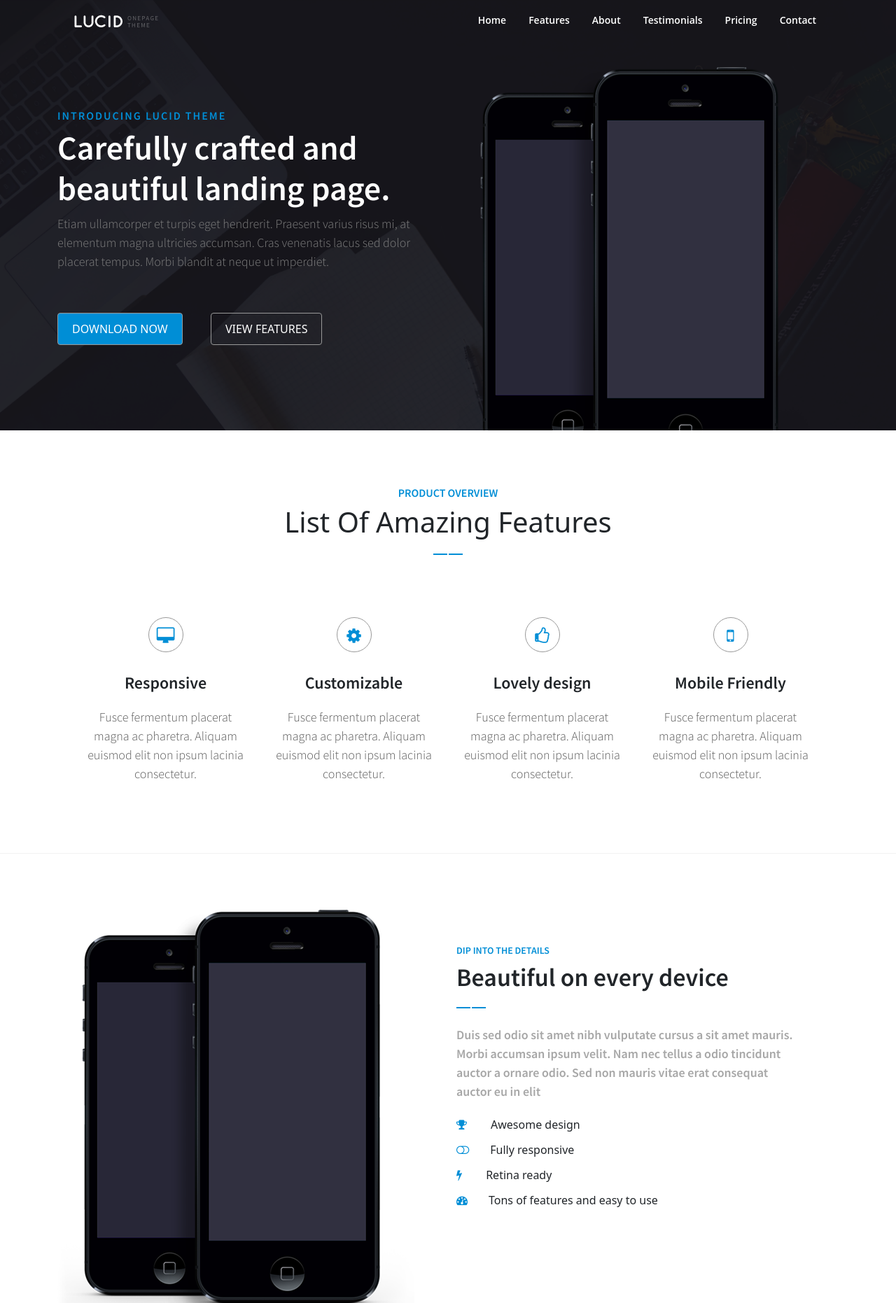
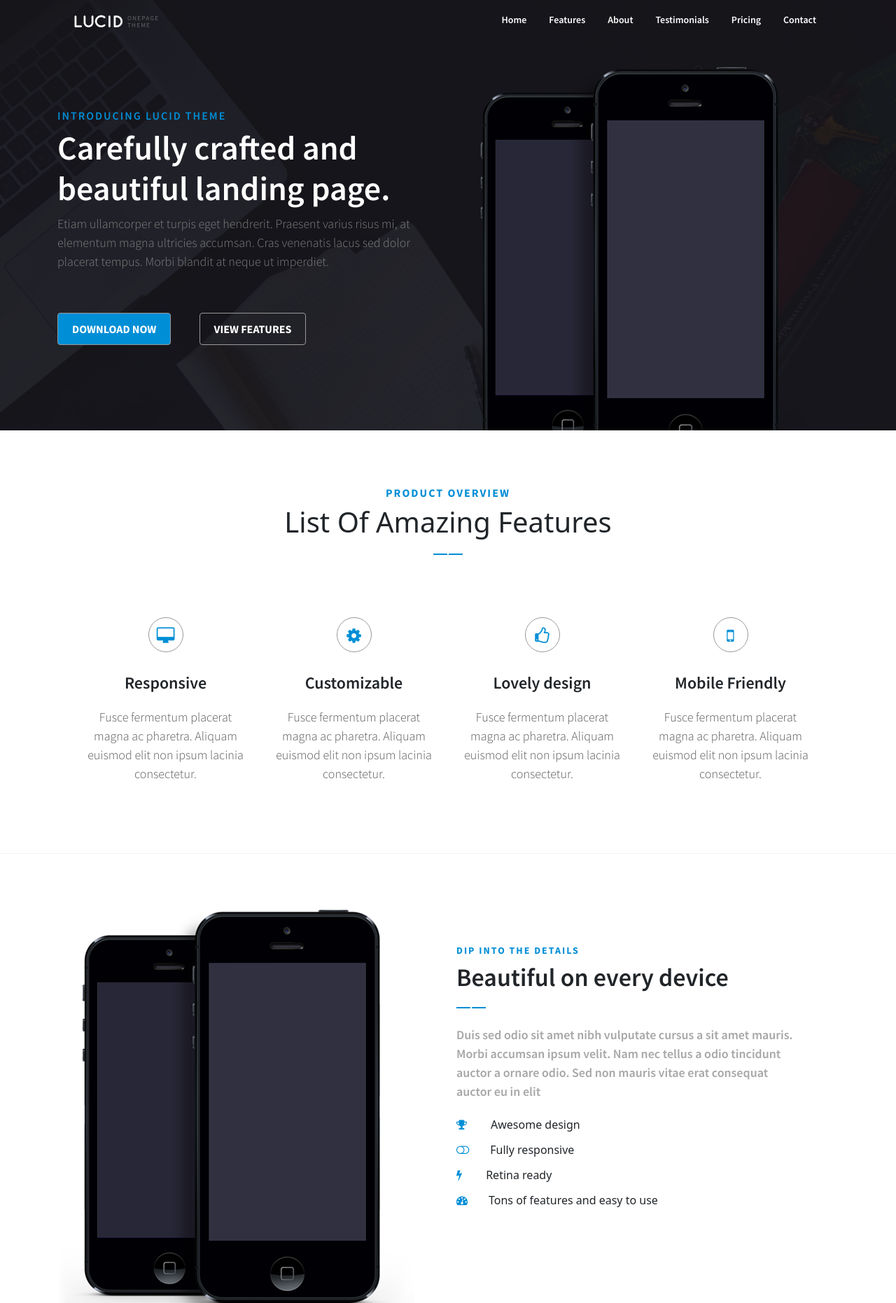
Before and after one commit to RipaAkter/LUCID, a plain HTML site: page index.html in a window 1280 px wide. Shown: the top 1862 px of the page at 70% size. Drawn offline with nearby package versions, Linux system fonts and the light colour scheme.

Commit message:
Add files via upload

```diff
--- a/style.css
+++ b/style.css
@@ -12,7 +12,7 @@ header{
 }
 .nav-link{
 	color:white !important;
-	font-family: 'Open Sans', sans-serif;
+	font-family: 'Source Sans Pro', sans-serif;
 	font-weight: 600;
 	font-size:14px;
 
@@ -75,11 +75,17 @@ header{
 	border-radius: 4px;
 	color:white;
 	text-transform: uppercase;
+	font-family: 'Source Sans Pro', sans-serif;
+	font-weight: bold;
 }
 .btn1 {
 	background-color:#008ed6 !important ;
 	border:1px solid #008ed6;
 
+}
+.banner-btn button:hover{
+	background: linear-gradient( to right, #27dbe9,#e3e67d);
+	color:black;
 }
 .features{
 	background-color: white;
@@ -92,9 +98,10 @@ header{
 }
 .features-text h6{
 	color:#008ed6;
-	font-weight: 600;
+	font-weight: bold;
 	text-transform: uppercase;
 	font-family: 'Source Sans Pro', sans-serif;
+	letter-spacing: 2px;
 }
 .title1{
 	text-align: center;
@@ -114,6 +121,7 @@ header{
 	font-size:24px;
 
 }
+
 .features-1 h3{
 	font-family: 'Source Sans Pro', sans-serif;
 	font-weight: 600;
@@ -140,10 +148,11 @@ header{
 }
 .features2-text h6{
 	color:#008ed6;
-	font-weight: 600;
+	font-weight: bold;
 	text-transform: uppercase;
 	font-family: 'Source Sans Pro', sans-serif;
 	font-size: 14px;
+	letter-spacing: 2px;
 }
 .features2-text h1{
 
@@ -184,13 +193,15 @@ header{
 	font-size: 16px;
 	color:#a7a7a7;
 	margin-top: 15px;
+	font-family: 'Source Sans Pro', sans-serif;
 }
 .left-text h6{
 	color:#008ed6;
-	font-weight: 600;
+	font-weight: bold;
 	text-transform: uppercase;
 	font-family: 'Source Sans Pro', sans-serif;
 	font-size: 14px;
+	letter-spacing: 2px;
 }
 .left-text h1{
 
```
